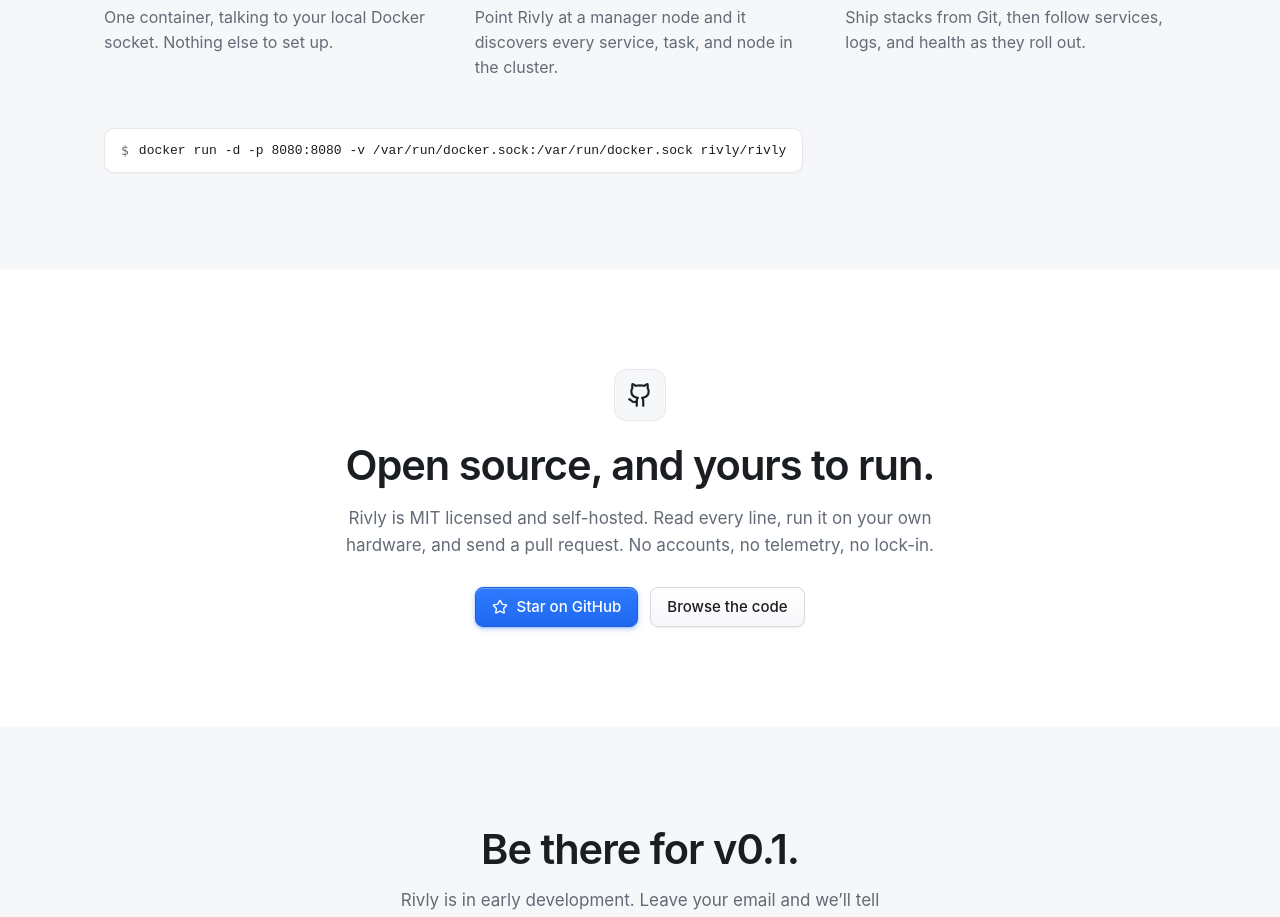
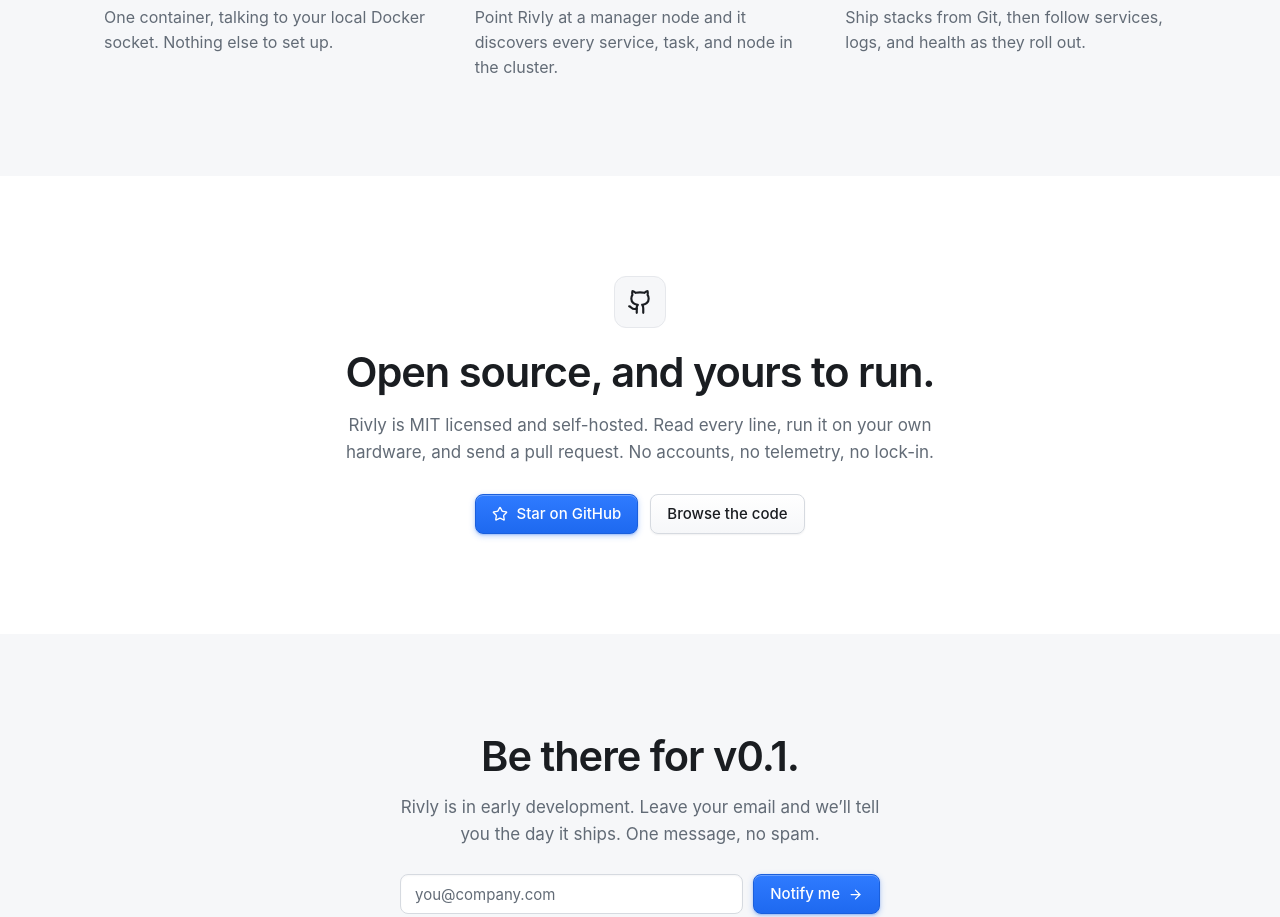
Before and after one commit to rivly/website, a React (Vite) app: page / in a window 1280 px wide. Shown: the part 2130-3047 px from the top of the page. Built offline with nearby package versions, Linux system fonts and the light colour scheme.

Commit message:
feat: remove install command line

```diff
--- a/src/sections/HowItWorks.css
+++ b/src/sections/HowItWorks.css
@@ -43,32 +43,6 @@
   color: var(--fg-muted);
 }
 
-.how__run {
-  margin-top: 48px;
-  width: fit-content;
-  max-width: 100%;
-  display: flex;
-  align-items: center;
-  gap: 10px;
-  padding: 12px 16px;
-  border: 1px solid var(--border);
-  border-radius: 10px;
-  background: var(--surface);
-  box-shadow: 0 1px 2px rgba(16, 24, 40, 0.04);
-  font-family: var(--font-mono);
-  font-size: 0.8125rem;
-  overflow-x: auto;
-  white-space: nowrap;
-}
-
-.how__prompt {
-  color: var(--fg-muted);
-}
-
-.how__run code {
-  color: var(--fg);
-}
-
 @media (min-width: 760px) {
   .how__steps {
     grid-template-columns: repeat(3, 1fr);
--- a/src/sections/HowItWorks.tsx
+++ b/src/sections/HowItWorks.tsx
@@ -35,16 +35,6 @@ export default function HowItWorks() {
             </li>
           ))}
         </ol>
-
-        <div className="how__run">
-          <span className="how__prompt" aria-hidden="true">
-            $
-          </span>
-          <code>
-            docker run -d -p 8080:8080 -v
-            /var/run/docker.sock:/var/run/docker.sock rivly/rivly
-          </code>
-        </div>
       </div>
     </section>
   )
```
